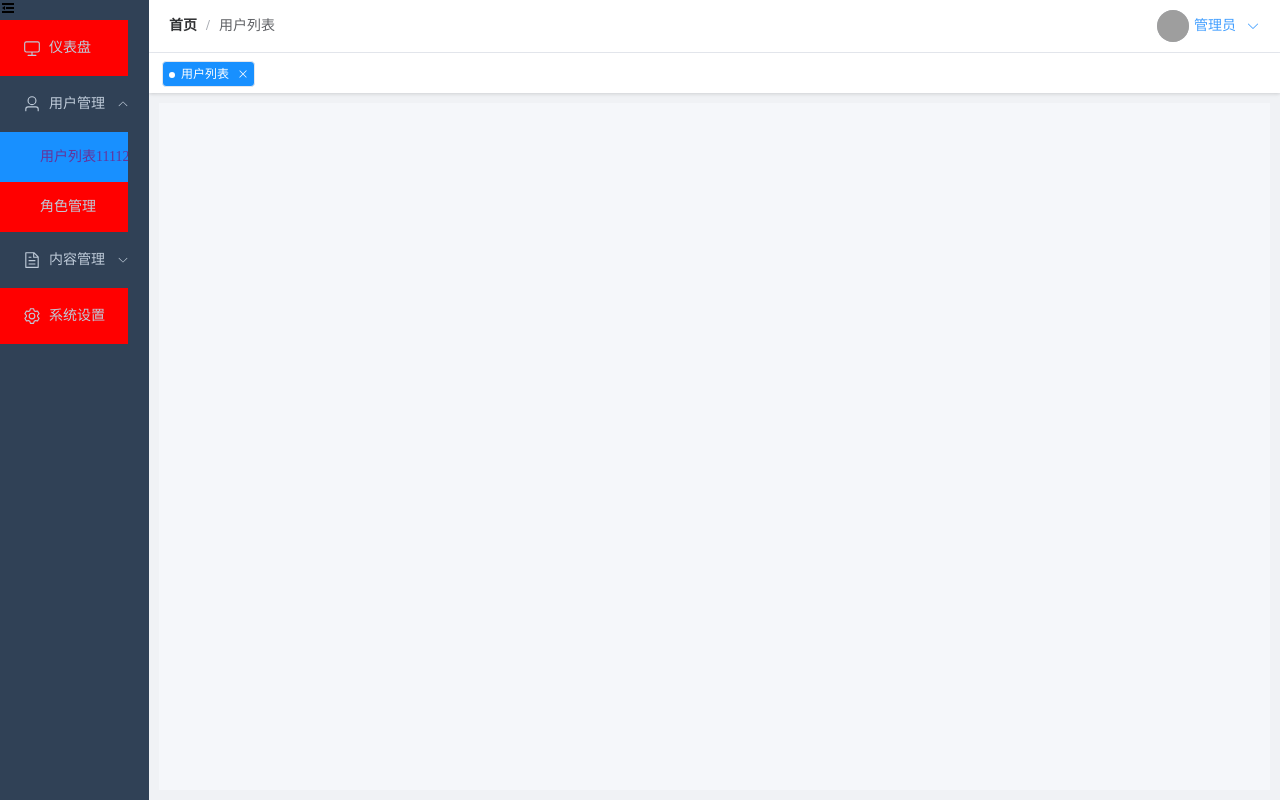
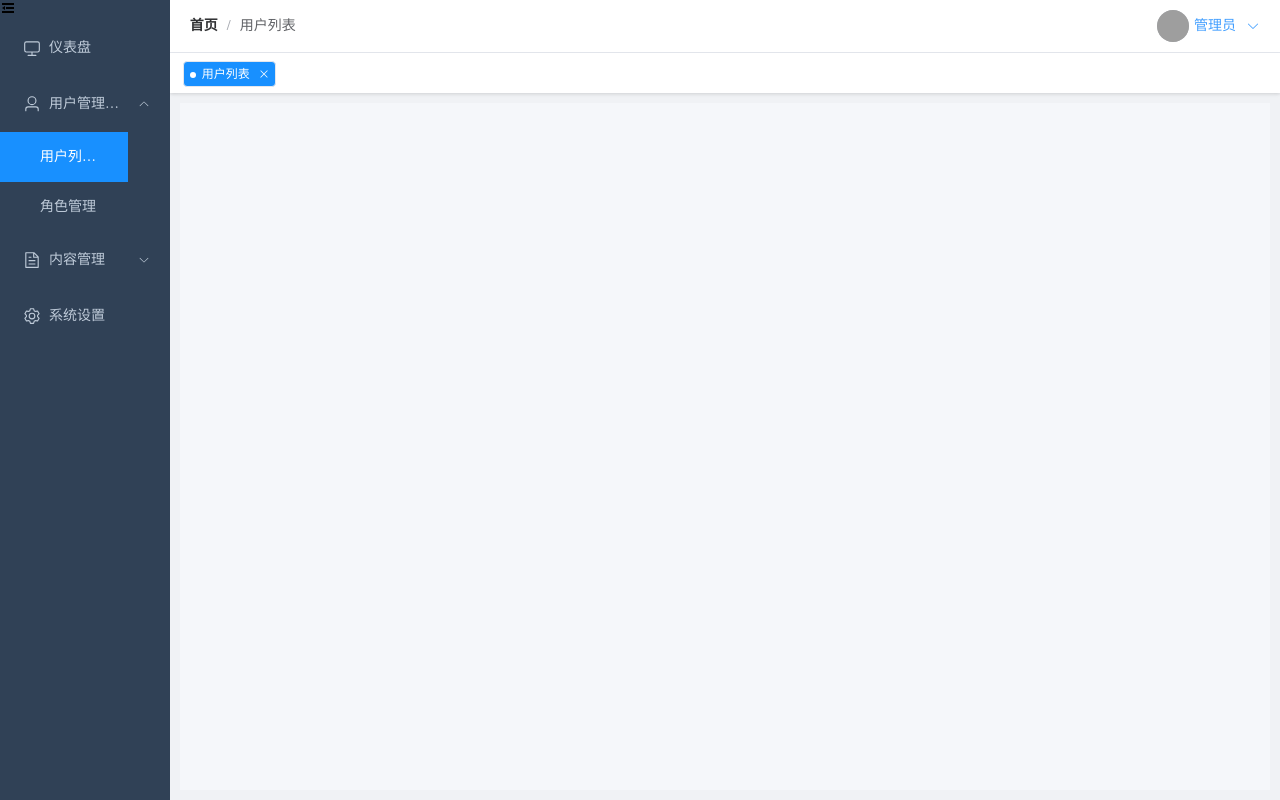
Before and after one commit to LeoZerona/zxxsys_front, a Vue app: page /second in a window 1280 px wide. Built offline with nearby package versions, Linux system fonts and the light colour scheme; grey boxes are pictures that could not be loaded.

Commit message:
feat: 主布局

```diff
--- a/src/layouts/mainLayout/components/rightMenu.vue
+++ b/src/layouts/mainLayout/components/rightMenu.vue
@@ -72,10 +72,10 @@ const defaultMenu: MenuItem[] = [
   },
   {
     index: "user",
-    title: "用户管理",
+    title: "用户管理123123123123123123",
     icon: User,
     children: [
-      { index: "user-list", title: "用户列表111122222222222222222222222221" },
+      { index: "user-list", title: "用户列表11111231231231231" },
       { index: "user-role", title: "角色管理" },
     ],
   },
@@ -123,20 +123,29 @@ const isCollapse = ref(false);
 .el-menu-vertical {
   border-right: none;
 
+  .el-sub-menu__title {
+    span {
+      width: 6vw;
+      overflow: hidden;
+      white-space: nowrap;
+      text-overflow: ellipsis;
+    }
+  }
+
   .el-menu-item {
     width: 10vw;
-    background-color: red;
     color: g.$menuText;
-    overflow: hidden;
-    white-space: nowrap;
-    text-overflow: ellipsis;
+    span {
+      overflow: hidden;
+      white-space: nowrap;
+      text-overflow: ellipsis;
+    }
     &:hover {
       background-color: g.$menuHover;
     }
     &.is-active {
       background-color: g.$menuActiveBg;
       color: g.$menuActiveText;
-      color: rebeccapurple;
     }
   }
 
```
